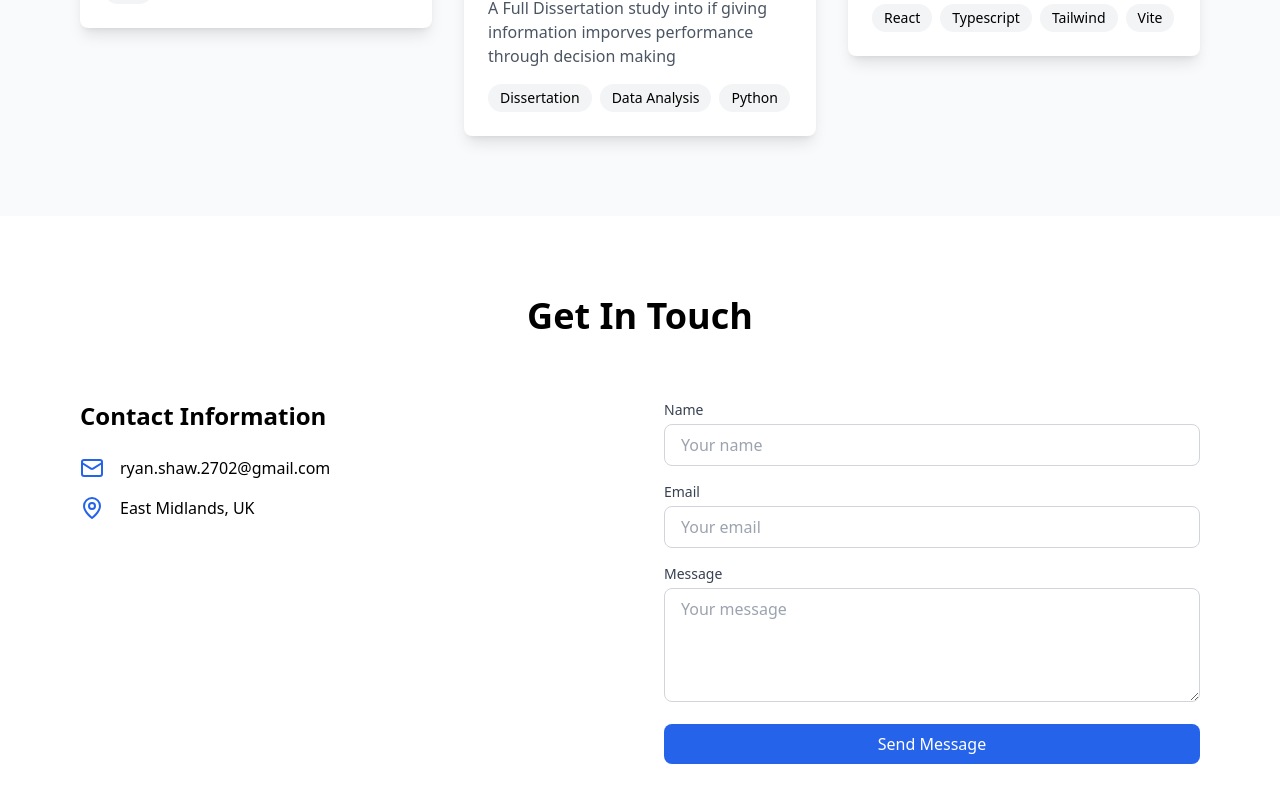
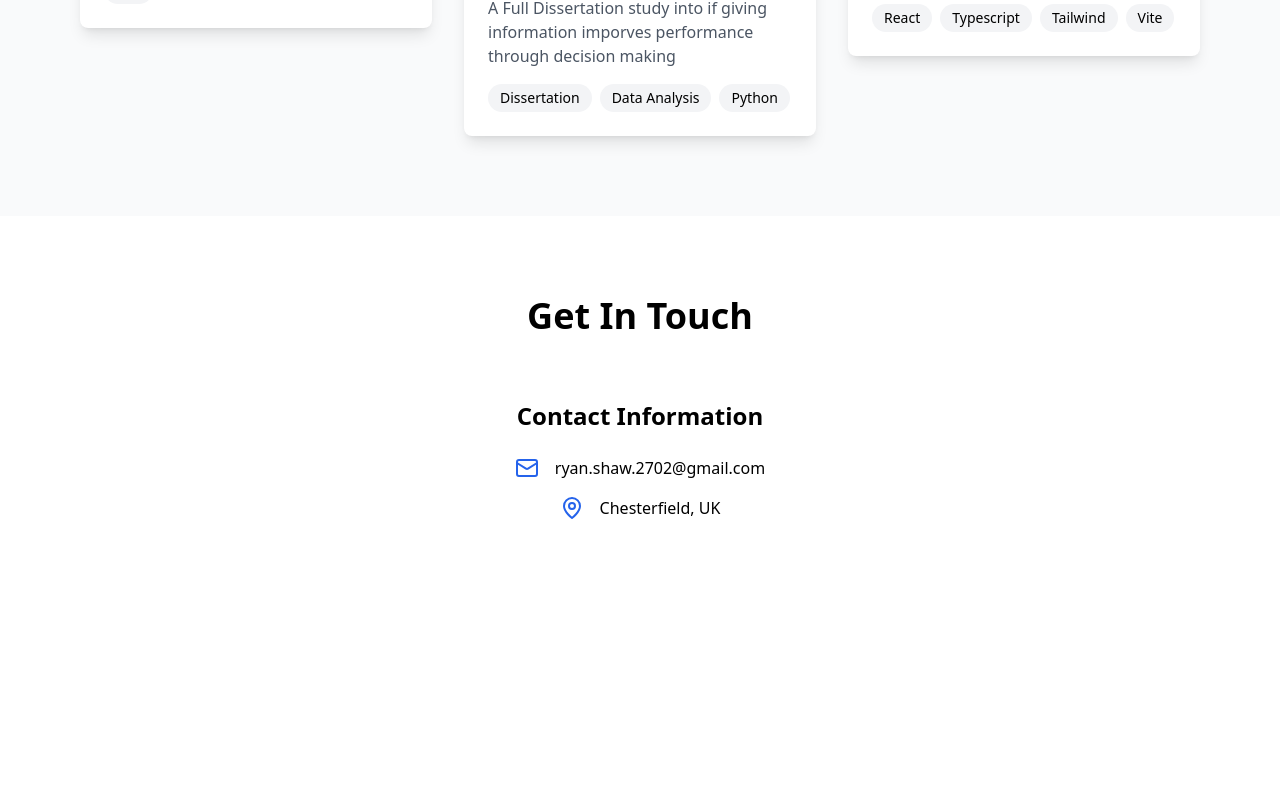
Before and after one commit to Bartsimho/Portfolio, a React (Vite) app: page / in a window 1280 px wide. Shown: the part 1752-2554 px from the top of the page. After the commit the page ends 2352 px from the top, so only its background shows below. Built offline with nearby package versions, Linux system fonts and the light colour scheme.

Commit message:
Updated site

```diff
--- a/src/components/Contact.tsx
+++ b/src/components/Contact.tsx
@@ -6,53 +6,19 @@ export default function Contact() {
     <section className="py-20 bg-white" id="contact">
       <div className="max-w-6xl mx-auto px-4">
         <h2 className="text-4xl font-bold text-center mb-16">Get In Touch</h2>
-        <div className="grid md:grid-cols-2 gap-12">
-          <div>
-            <h3 className="text-2xl font-semibold mb-6">Contact Information</h3>
+          <div className='max-w-lg mx-auto'>
+            <h3 className="text-2xl font-semibold mb-6 text-center">Contact Information</h3>
             <div className="space-y-4">
-              <div className="flex items-center">
+              <div className="flex items-center justify-center">
                 <Mail className="mr-4 text-blue-600" />
                 <span>ryan.shaw.2702@gmail.com</span>
               </div>
-              <div className="flex items-center">
+              <div className="flex items-center justify-center">
                 <MapPin className="mr-4 text-blue-600" />
-                <span>East Midlands, UK</span>
+                <span>Chesterfield, UK</span>
               </div>
             </div>
           </div>
-          <form className="space-y-4">
-            <div>
-              <label className="block text-sm font-medium text-gray-700 mb-1">Name</label>
-              <input
-                type="text"
-                className="w-full px-4 py-2 border border-gray-300 rounded-lg focus:ring-2 focus:ring-blue-500 focus:border-transparent"
-                placeholder="Your name"
-              />
-            </div>
-            <div>
-              <label className="block text-sm font-medium text-gray-700 mb-1">Email</label>
-              <input
-                type="email"
-                className="w-full px-4 py-2 border border-gray-300 rounded-lg focus:ring-2 focus:ring-blue-500 focus:border-transparent"
-                placeholder="Your email"
-              />
-            </div>
-            <div>
-              <label className="block text-sm font-medium text-gray-700 mb-1">Message</label>
-              <textarea
-                className="w-full px-4 py-2 border border-gray-300 rounded-lg focus:ring-2 focus:ring-blue-500 focus:border-transparent"
-                rows={4}
-                placeholder="Your message"
-              ></textarea>
-            </div>
-            <button
-              type="submit"
-              className="w-full bg-blue-600 text-white py-2 px-6 rounded-lg hover:bg-blue-700 transition-colors"
-            >
-              Send Message
-            </button>
-          </form>
-        </div>
       </div>
     </section>
   );
--- a/src/components/Projects.tsx
+++ b/src/components/Projects.tsx
@@ -1,5 +1,5 @@
 import React from 'react';
-import dissertationPDF from '../assets/An Investigation and Technical Demonstration of a Course Management System for Golfers.pdf'
+import dissertationPDF from '../assets/An Investigation and Technical Demonstration of a Course Management System for Golfers.pdf';
 
 const projects = [
   {
```
Also changed, not shown: 6 other files (tests, documents, lock files or other folders).
